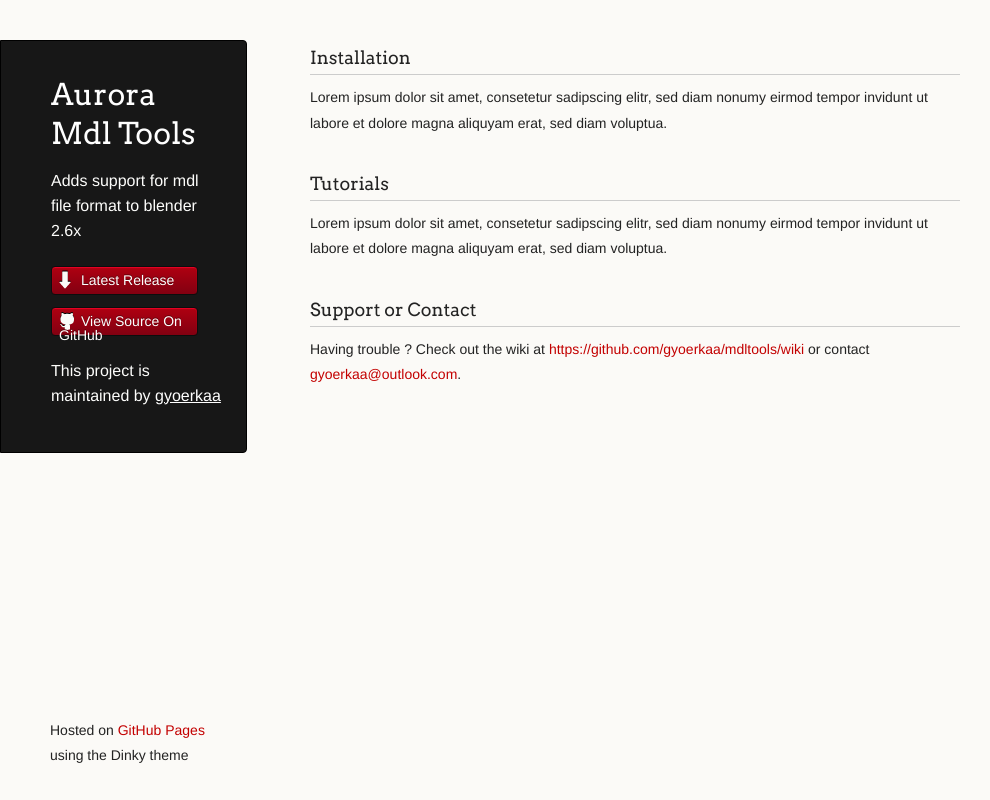
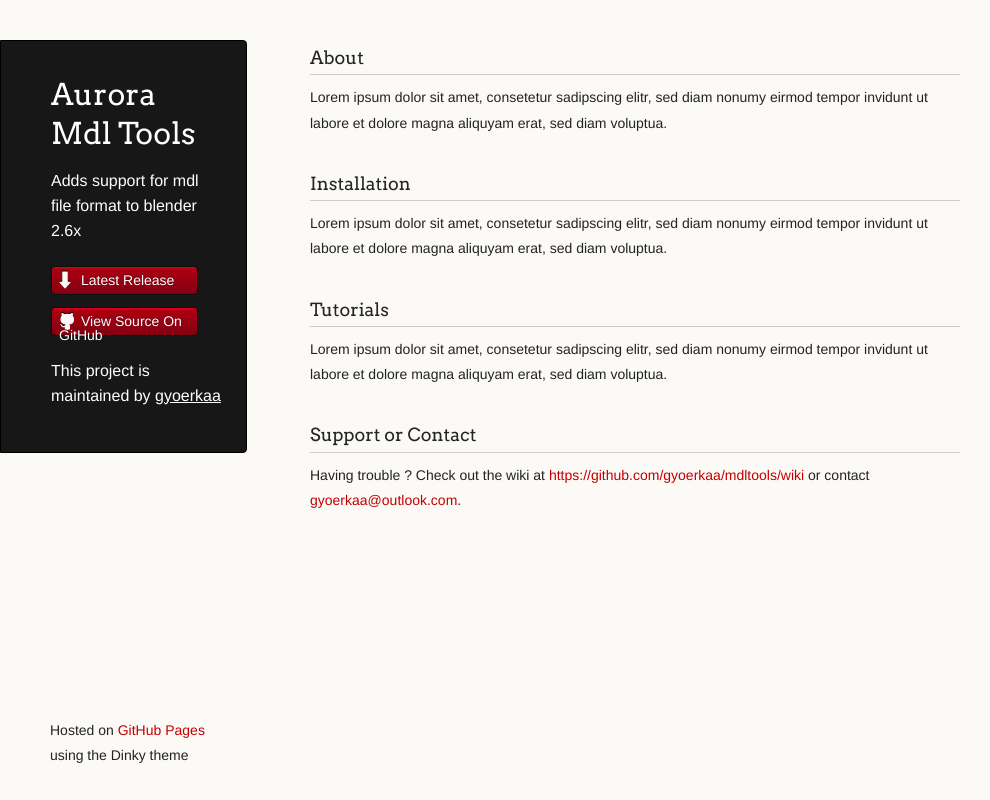
Before and after one commit to gyoerkaa/mdltools, a plain HTML site: page index.html in a window 1280 px wide. Shown: the whole page, without its empty margins (0-990 px from the left). Drawn offline with Linux system fonts and the light colour scheme.

Commit message:
Page & Downloads Update

```diff
--- a/index.html
+++ b/index.html
@@ -30,6 +30,12 @@
       </header>
       <section>
 
+<h3>
+<a name="amt_about" class="anchor" href="#rather-drive-stick"><span class="octicon octicon-link"></span></a>About</h3>
+
+<p> Lorem ipsum dolor sit amet, consetetur sadipscing elitr, sed diam nonumy eirmod tempor invidunt ut labore et dolore magna aliquyam erat, sed diam voluptua.</p>
+
+
       <h3>
 <a name="amt_installation" class="anchor" href="#designer-templates"><span class="octicon octicon-link"></span></a>Installation</h3>
 
```
